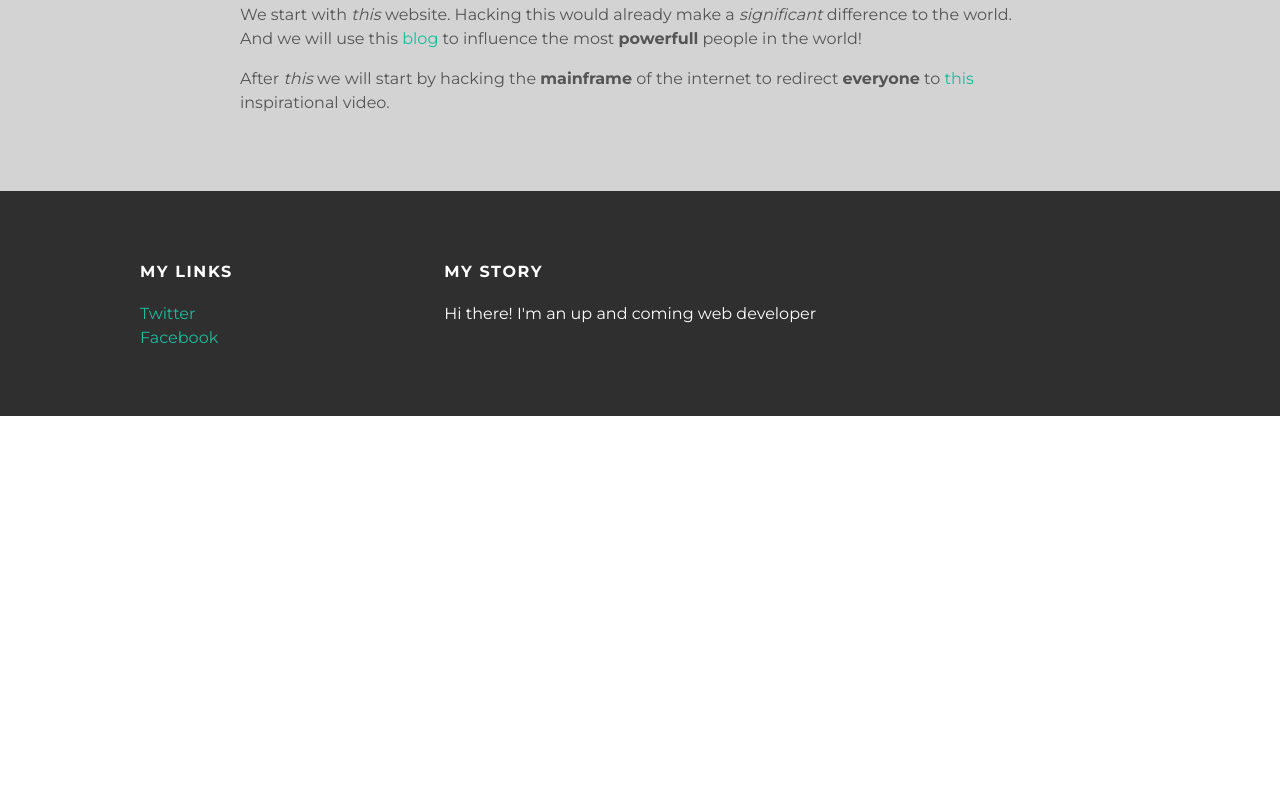
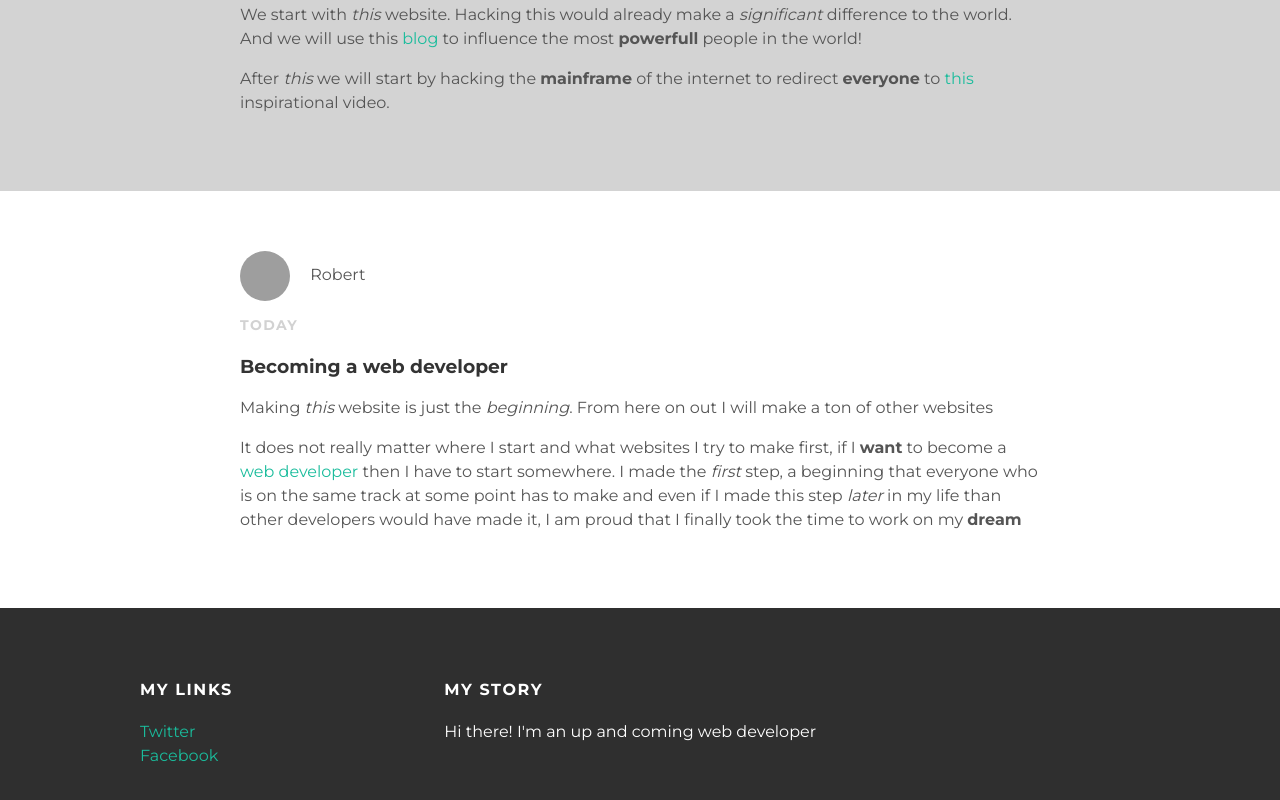
Before and after one commit to RobertJongen/freckled.github.io, a plain HTML site: page index.html in a window 1280 px wide. Shown: the part 770-1570 px from the top of the page. Before the commit the page ends 1186 px from the top, so only its background shows below. Drawn offline with Linux system fonts and the light colour scheme; grey boxes are pictures that could not be loaded.

Commit message:
new post

```diff
--- a/index.html
+++ b/index.html
@@ -44,6 +44,21 @@
               </div>
             </div>
           </div>
+          <div class="post-container">
+            <div class="post">
+              <div class="post-author">
+                <img src="Elise_Photography-9_SQUARE.jpg">
+                <span>Robert</span>
+              </div>
+              <p class="post-date">Today</p>
+              <h3 class="post-title">Becoming a web developer</h3>
+              <div class="post-content">
+                <p>Making <em>this</em> website is just the <em>beginning</em>. From here on out I will make a ton of other websites</p>
+                <p>It does not really matter where I start and what websites I try to make first, if I <strong>want</strong> to become a <a href="https://www.nationaleberoepengids.nl/webdeveloper">web developer</a> then I have to start somewhere.
+                  I made the <em>first</em> step, a beginning that everyone who is on the same track at some point has to make
+                  and even if I made this step <em>later</em> in my life than other developers would have made it, I am proud that I finally took the time to work on my <strong>dream</strong></p>
+                </div>
+              </div>
         </div>
       </div>
     </div>
```
